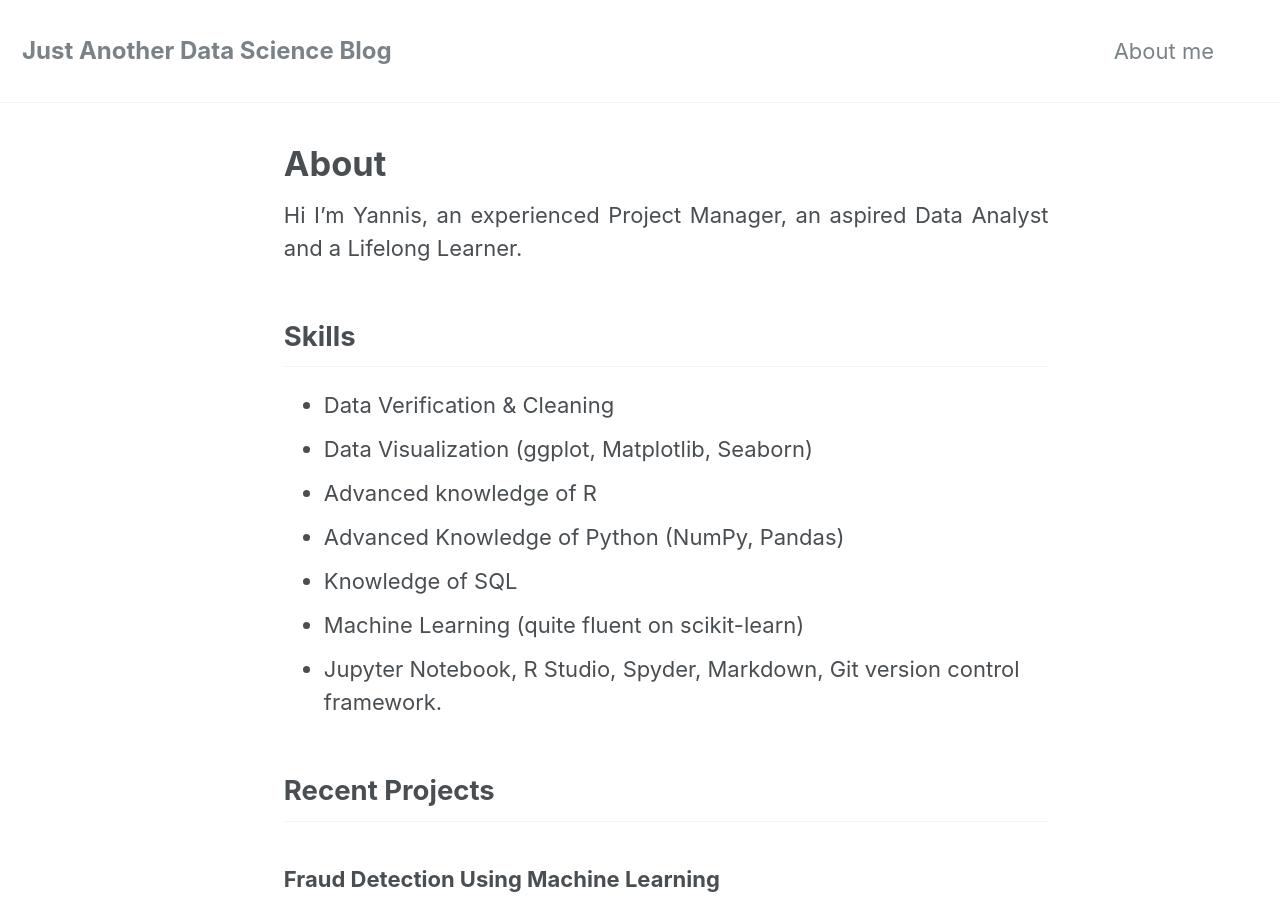
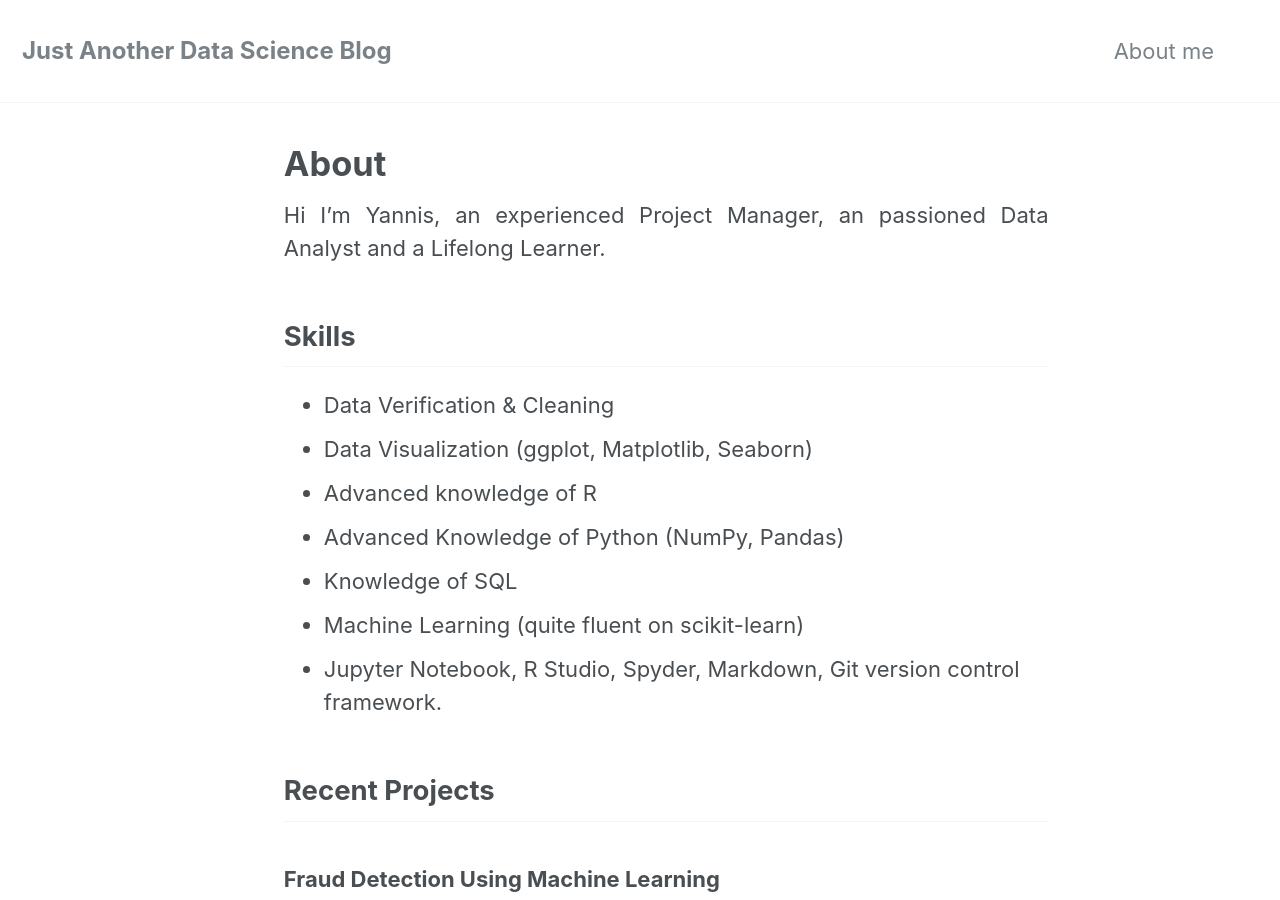
Before and after one commit to YannisPap/site, a Jekyll site: the page built from _pages/about.md, in a window 1280 px wide and 900 px high. Built offline with Jekyll 4.4.1, drawn with Linux system fonts in a browser that asks for light colours.

Commit message:
Minor changes to "about me" section

```diff
--- a/_config.yml
+++ b/_config.yml
@@ -79,7 +79,7 @@ analytics:
 author:
   name             : "Yannis Pappas"
   avatar           : "/assets/images/bio-photo.jpg"
-  bio              : "Former Project Manager \n Aspired Data Analyst \n Lifelong Learner"
+  bio              : "Former Project Manager \n Passionate Data Analyst \n Lifelong Learner"
   location         : Athens, Greece
   email            : pappas.y@gmail.com
   uri              :
--- a/_pages/about.md
+++ b/_pages/about.md
@@ -4,7 +4,7 @@ permalink: "/about/"
 layout: single
 ---
 
-Hi I'm Yannis, an experienced Project Manager, an aspired Data Analyst and a Lifelong Learner.
+Hi I'm Yannis, an experienced Project Manager, an passioned Data Analyst and a Lifelong Learner.
 
 ## Skills
 
```
